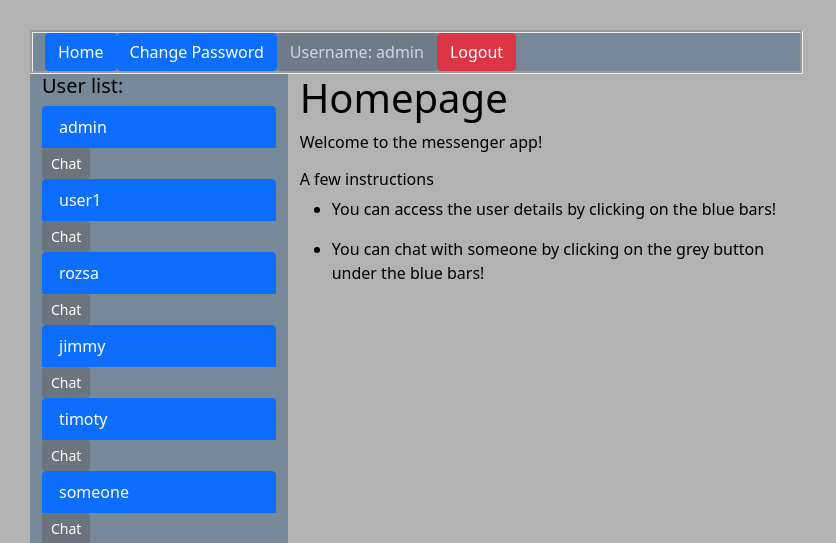
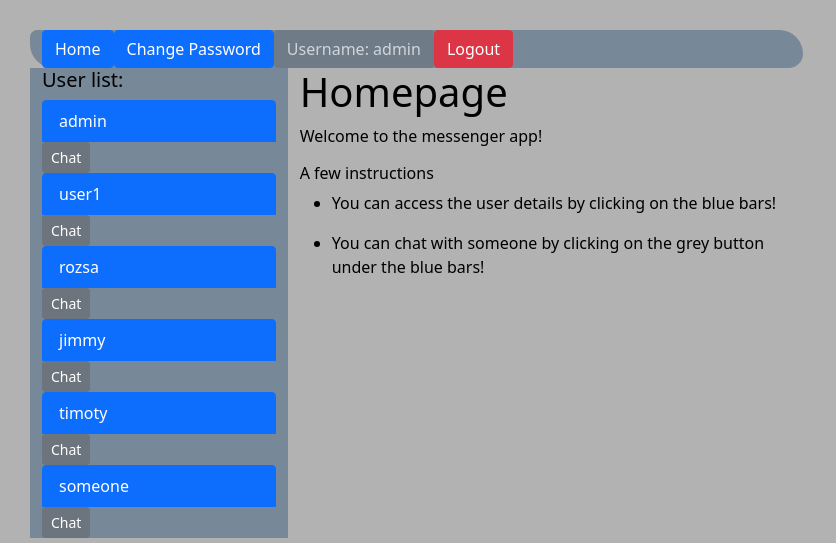
Before and after one commit to rozsanimrod/messenger, a Django app: page / in a window 1280 px wide. Shown: the top 543 px of the page, without its empty margins (0-836 px from the left). Run offline with Django 3.2, Linux system fonts and the light colour scheme; a user stored in the database is signed in; data comes from the database, SQL or seed files in the repository.

Commit message:
container

```diff
--- a/homepage/templates/homepage/home.html
+++ b/homepage/templates/homepage/home.html
@@ -6,7 +6,7 @@
 
         <style>
             .my-row { background: #778899;
-                border-style: groove;
+                 border-radius: 15px 50px 30px ;
             }
             .col_1 {background: #778899;
             }
```
